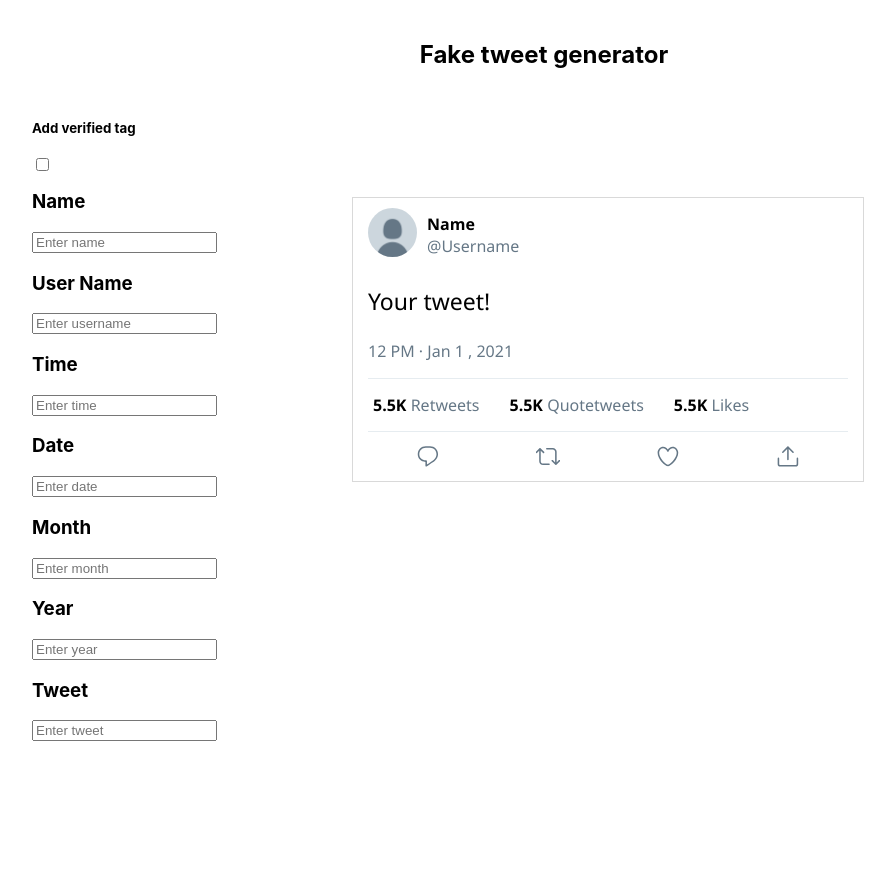
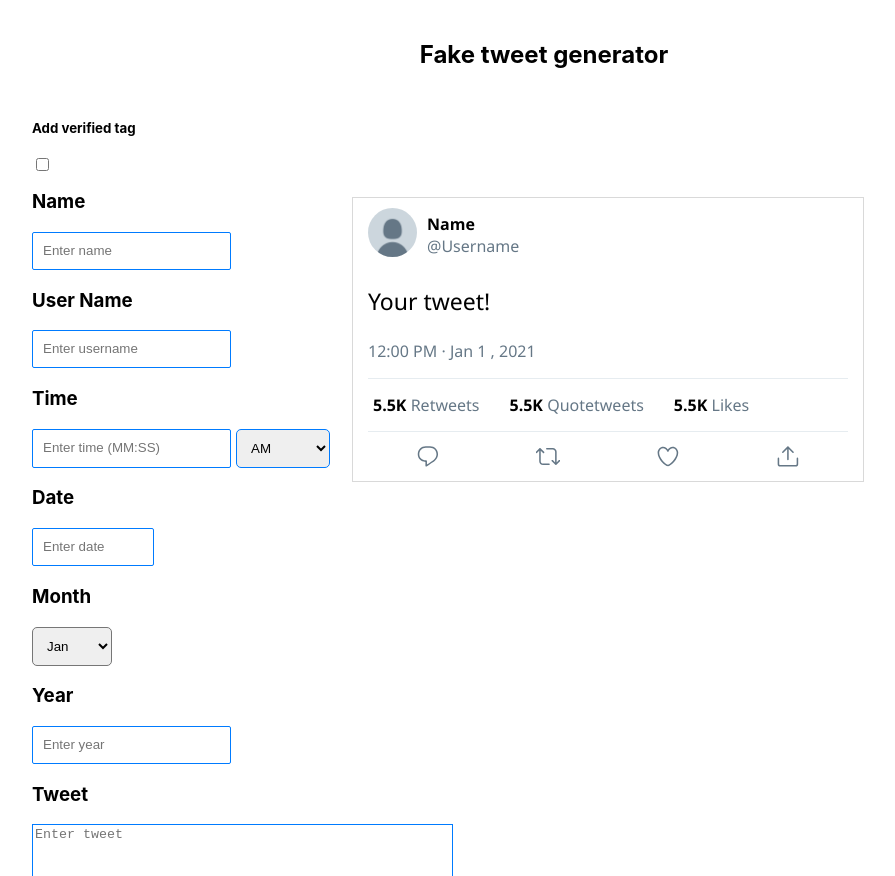
Before and after one commit to Deepakmukka1/tweetgen, a React (Create React App) app: page / in a window 1280 px wide. Shown: the top 876 px of the page, without its empty margins (96-991 px from the left). Before the commit the page ends 800 px from the top, so only its background shows below. Built offline with nearby package versions, Linux system fonts and the light colour scheme.

Commit message:
📎 added proper fields

```diff
--- a/src/Components/tweet.js
+++ b/src/Components/tweet.js
@@ -7,11 +7,12 @@ function Tweet() {
   const data = {
     firsname: "Name",
     username: "Username",
-    time: "12",
+    time: "12:00",
     date: "1",
     month: "Jan",
     year: "2021",
     tweet: "Your tweet! ",
+    am_pm:'PM'
   };
   const [fileds, SetFileds] = useState(data);
   const handleChange = (e) => {
@@ -26,7 +27,7 @@ function Tweet() {
           <img src={images} />
           <div className="usernames" style={{ marginTop: "5px" }}>
             <span
-              style={{ marginLeft: "10px", color: "black", fontWeight: "bold" }}
+              style={{ marginLeft: "10px", color: "black", fontWeight: "bold" ,wordBreak:'break-word' }}
             >
               {fileds.firsname}{" "}
               {remove && (
@@ -48,17 +49,24 @@ function Tweet() {
             </span>
 
             <br />
-            <span style={{ marginLeft: "10px", color: "#657786" }}>
+            <span style={{ marginLeft: "10px", color: "#657786" ,wordBreak:'break-word'}}>
               @{fileds.username}
             </span>
           </div>
           {/* <img src={dots} /> */}
         </div>
-        <h3 style={{ fontSize: "23px", color: "black", fontWeight: "normal" ,wordBreak:'break-word'}}>
+        <h3
+          style={{
+            fontSize: "23px",
+            color: "black",
+            fontWeight: "normal",
+            wordBreak: "break-word",
+          }}
+        >
           {fileds.tweet}
         </h3>
         <p style={{ color: "#657786" }}>
-          {fileds.time} PM ·{` ${fileds.month} ${fileds.date} , ${fileds.year}`}
+          {fileds.time} {fileds.am_pm} ·{` ${fileds.month} ${fileds.date} , ${fileds.year}`}
         </p>
 
         <div className="numbers">
@@ -112,35 +120,68 @@ function Tweet() {
           onChange={(e) => handleChange(e)}
         />
         <h3>Time</h3>
+        <div style={{display:'inline-flex'}}>
         <input
-          placeholder="Enter time"
+          placeholder="Enter time (MM:SS)"
           name="time"
           onChange={(e) => handleChange(e)}
         />
-         <h3>Date</h3>
+         <select onChange={(e) => handleChange(e)} name="am_pm" style={{marginLeft:'5px',border:'1px solid #007BFF'}}>
+          <option selected="" disabled>
+            AM / PM
+          </option>
+          <option value="AM">AM</option>
+          <option value="PM">PM</option>
+
+        </select>
+        </div>
+        <h3>Date</h3>
         <input
           placeholder="Enter date"
           name="date"
+          type="number"
+          min="1"
+          max="31"
+          style={{width:'100px'}}
           onChange={(e) => handleChange(e)}
         />
-         <h3>Month</h3>
-        <input
+        <h3>Month</h3>
+        {/* <input
           placeholder="Enter month"
           name="month"
+
           onChange={(e) => handleChange(e)}
-        />
-         <h3>Year</h3>
+        /> */}
+        <select onChange={(e) => handleChange(e)} name="month">
+          <option selected="" disabled>
+            Month
+          </option>
+          <option value="Jan">Jan</option>
+          <option value="Feb">Feb</option>
+          <option value="Mar">Mar</option>
+          <option value="Apr">Apr</option>
+          <option value="May">May</option>
+          <option value="Jun">Jun</option>
+          <option value="Jul">Jul</option>
+          <option value="Aug">Aug</option>
+          <option value="Sep">Sep</option>
+          <option value="Oct">Oct</option>
+          <option value="Nov">Nov</option>
+          <option value="Dec">Dec</option>
+        </select>
+        <h3>Year</h3>
         <input
           placeholder="Enter year"
           name="year"
           onChange={(e) => handleChange(e)}
         />
         <h3>Tweet</h3>
-        <input
+        <textarea rows="10" cols="50" style={{resize:'none',outline:'none',border:'1px solid #007BFF'}}
           placeholder="Enter tweet"
           name="tweet"
           onChange={(e) => handleChange(e)}
         />
+        <br />
         <br/>
       </div>
     </div>
--- a/src/index.css
+++ b/src/index.css
@@ -65,4 +65,14 @@ code {
 }
 .container input {
   display: block;
+  line-height: 1rem;
+  padding: 10px;
+  border: 1px solid #007bff;
+  border-radius: 2px;
+  outline: none;
 }
+.container select {
+  line-height: 1rem;
+  padding: 10px;
+  border-radius: 5px;
+}
```
